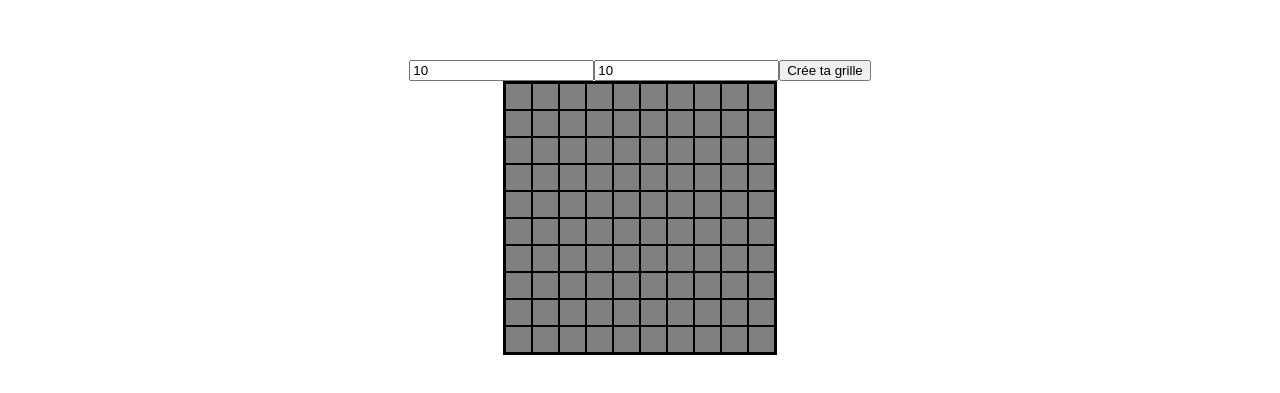
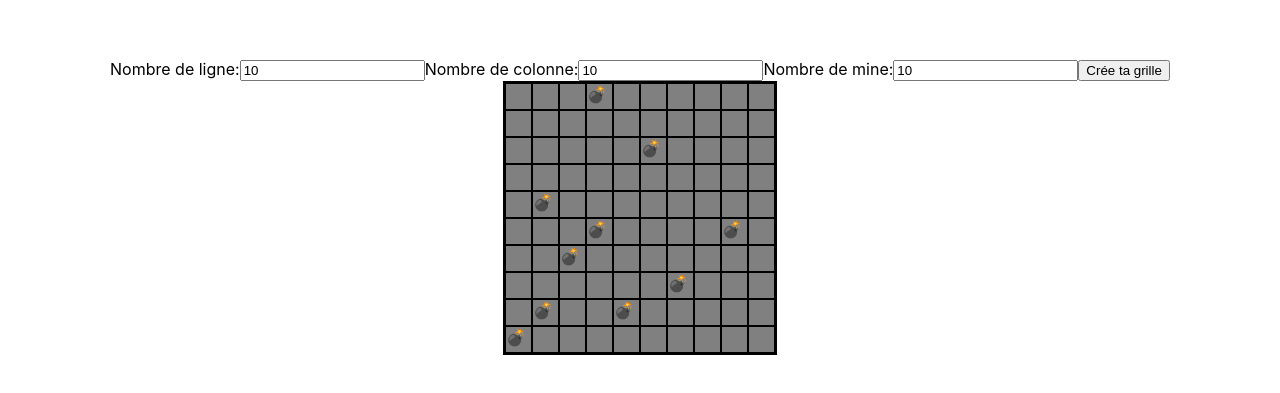
Before and after one commit to chiara-muller/my-demineur, a React (Create React App) app: page / in a window 1280 px wide. Shown: the part 193-586 px from the top of the page. Built offline with nearby package versions, Linux system fonts and the light colour scheme.

Commit message:
bombs added randomly when the grid is created

```diff
--- a/src/components/Board.jsx
+++ b/src/components/Board.jsx
@@ -14,6 +14,7 @@ export default function Board ({grid, onCellClicked, onCellContextMenu}) {
               value={cell.value}
               clicked={cell.clicked}
               flagged={cell.flagged}
+              mine={cell.mine}
               onClick={() => onCellClicked(rowIndex, colIndex)}
               onContextMenu={() => onCellContextMenu(rowIndex, colIndex)}
             />
--- a/src/components/Cell.jsx
+++ b/src/components/Cell.jsx
@@ -1,14 +1,15 @@
 import styled from 'styled-components'
 
-export default function Cells({onClick, onContextMenu, value, clicked, flagged}) {
+export default function Cells({onClick, onContextMenu, value, mine, clicked, flagged}) {
 
   let displayValue = '';
   if (clicked) {
       displayValue = value;
+  } else if (mine) {
+    displayValue = '💣'
   } else if (flagged) {
-      displayValue = '🚩';
+    displayValue = '🚩';
   }
-
   const handleContextMenu = (e) => {
     e.preventDefault()
     onContextMenu()
--- a/src/components/Game.jsx
+++ b/src/components/Game.jsx
@@ -6,16 +6,17 @@ const Game = () =>  {
 
   const [rows, setRows] = useState(10)
   const [cols, setCols] = useState(10)
-  const [grid, setGrid] = useState(createGrid(rows, cols))
+  const [mines, setMines] = useState(10)
+  const [grid, setGrid] = useState(createGrid(rows, cols, mines))
 
   const handleFormSubmit = (e) => {
     e.preventDefault()
-    setGrid(createGrid(rows, cols))
+    setGrid(createGrid(rows, cols, mines))
   }
 
   const handleCellClicked = (row, col) => {
     const newGrid = JSON.parse(JSON.stringify(grid));
-    if (newGrid[row][col].clicked || newGrid[row][col].flagged) return;
+    if (newGrid[row][col].clicked || newGrid[row][col].flagged || newGrid[row][col].mine) return;
     newGrid[row][col].clicked = true;
     setGrid(newGrid);
   }
@@ -29,8 +30,12 @@ const Game = () =>  {
   return (
     <GameStyled>
       <form onSubmit={handleFormSubmit}>
-        <input type="number" placeholder="Nombre de ligne" value={rows} onChange={(e) => setRows(Number(e.target.value))}/>
-        <input type="number" placeholder="Nombre de colonne" value={cols} onChange={(e) => setCols(Number(e.target.value))}/>
+        <label>Nombre de ligne:</label>
+        <input type="number" value={rows} onChange={(e) => setRows(Number(e.target.value))}/>
+        <label>Nombre de colonne:</label>
+        <input type="number" value={cols} onChange={(e) => setCols(Number(e.target.value))}/>
+        <label>Nombre de mine:</label>
+        <input type="number" value={mines} onChange={(e) => setMines(Number(e.target.value))}/>
         <button type="submit">Crée ta grille</button>
       </form>
       <Board
@@ -43,12 +48,30 @@ const Game = () =>  {
 
 }
 
-const createGrid = (rows, cols) => {
-  return [...Array(rows)].map(() => Array(cols).fill({
-    value: 0,
-    clicked: false,
-    flagged: false
-  }))
+const createGrid = (rows, cols, mines) => {
+  let grid = [...Array(rows)].map(() =>
+      Array(cols).fill().map(() => ({
+          value: 0,
+          clicked: false,
+          flagged: false,
+          mine: false,
+      }))
+  );
+
+  let minesToPlace = mines;
+  while (minesToPlace > 0) {
+    let row = Math.floor(Math.random() * rows);
+    let col = Math.floor(Math.random() * cols);
+
+    console.log(row)
+    if (!grid[row][col].mine) {
+      grid[row][col].mine = true;
+      minesToPlace--;
+    }
+  }
+
+  console.log(grid);
+  return grid;
 }
 
 export default Game
```
